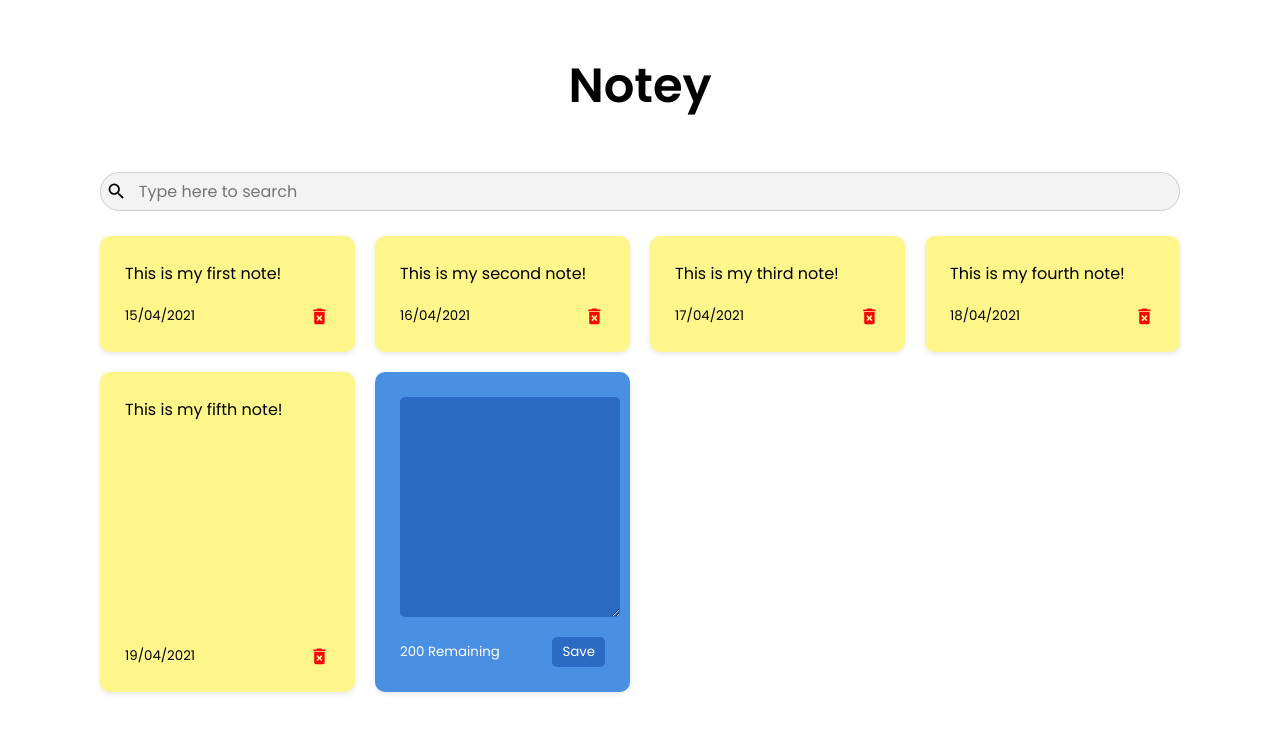
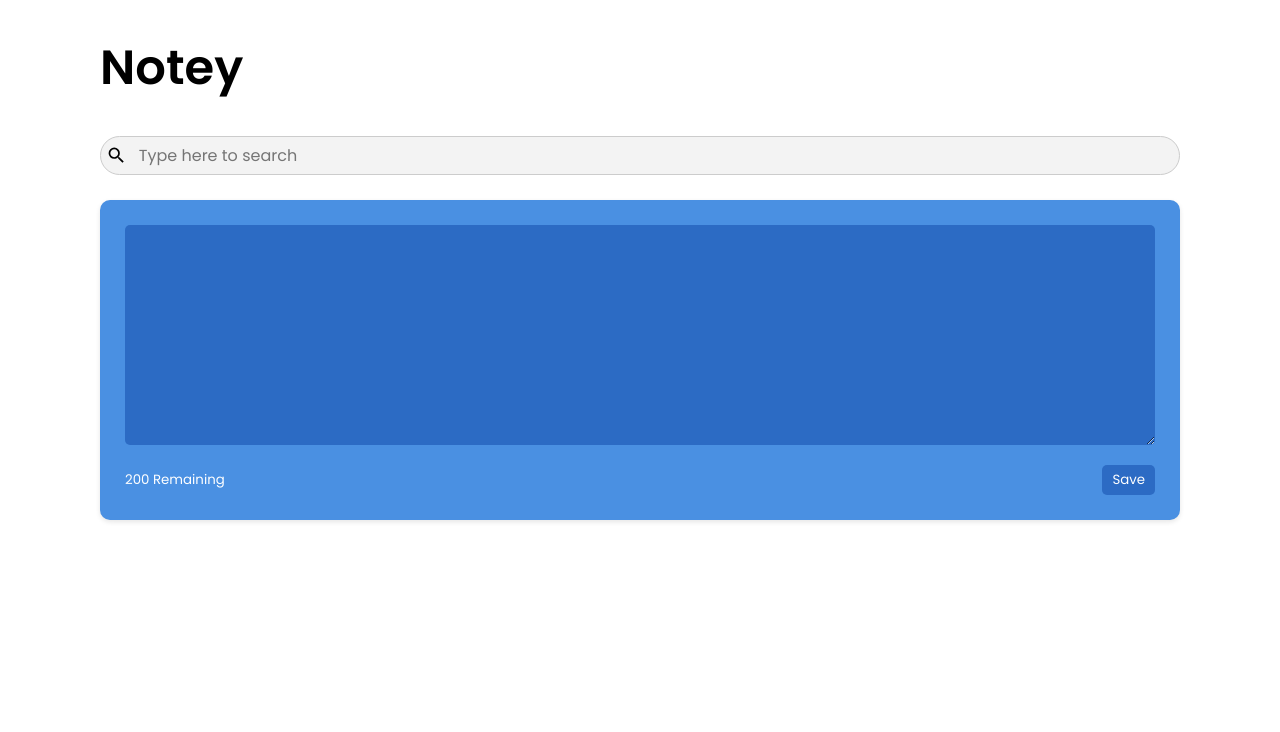
Before and after one commit to GeorgievIliyan/Notey, a React (Create React App) app: page / in a window 1280 px wide. Shown: the top 732 px of the page. Built offline with nearby package versions, Linux system fonts and the light colour scheme.

Commit message:
finishes

```diff
--- a/src/App.js
+++ b/src/App.js
@@ -1,43 +1,29 @@
 import './App.css';
 import './index.css';
 import NotesList from './components/NoteList';
-import { useState } from 'react';
+import { useEffect, useState } from 'react';
 import { nanoid } from 'nanoid';
-import Note from './components/Note';
 import Search from './components/Search';
 
 function App() {
-  /* array for notes */
-  const [notes, setNotes] = useState([
-    {
-      id: nanoid(),
-      text: "This is my first note!",
-      date: "15/04/2021",
-    },
-    {
-      id: nanoid(),
-      text: "This is my second note!",
-      date: "16/04/2021",
-    },
-    {
-      id: nanoid(),
-      text: "This is my third note!",
-      date: "17/04/2021",
-    },
-    {
-      id: nanoid(),
-      text: "This is my fourth note!",
-      date: "18/04/2021",
-    },
-    {
-      id: nanoid(),
-      text: "This is my fifth note!",
-      date: "19/04/2021",
+  const [notes, setNotes] = useState([]);
+
+  const [searchText, setSearchText] = useState('');
+
+  useEffect(() => {
+    try {
+      const savedNotes = JSON.parse(localStorage.getItem('react-notes-app-data'));
+      if (savedNotes) {
+        setNotes(savedNotes);
+      }
+    } catch (error) {
+      console.error("Failed to load notes from localStorage:", error);
     }
-  ]);
+  }, []);
 
-  const [searchText, setSearchText] = useState(' ');
-
+  useEffect(() => {
+    localStorage.setItem('react-notes-app-data', JSON.stringify(notes) )
+  }, [notes]);
 
   const addNote = (text) => {
     const date = new Date();
@@ -58,14 +44,16 @@ function App() {
   return (
     <div className="App">
 
-      <h1>Notey</h1>
+      <div className='header'>
+        <h1>Notey</h1>
+      </div>
 
       <Search handleSearchNote = {setSearchText}></Search>
 
       <div className="container">
         <NotesList
-          notes = {notes.filter((note) => note.text.toLowerCase().includes(searchText))}
-          handleAddNote = {addNote}
+          notes = {notes.filter((note) => note.text.toLowerCase().includes(searchText.toLowerCase()))}
+          handleAddNote={addNote}
           handleDeleteNote={deleteNote} >
         </NotesList>
       </div>
--- a/src/index.css
+++ b/src/index.css
@@ -12,7 +12,6 @@ body {
 }
 h1 {
     text-align: center;
-    margin: 50px 0;
     font-size: 3em;
     font-weight: 600;
     user-select: none;
@@ -93,14 +92,6 @@ textarea:focus{
     transform: scale(1.25);
 }
 
-/* responsive */
-@media (max-width: 768px) {
-    .notes-list {
-        padding: 0 20px;
-    }
-}
-
-
 .search{
     display: flex;
     flex-direction: row;
@@ -124,3 +115,25 @@ textarea:focus{
     outline: none;
     border: none;
 }
+
+.header{
+    display: flex;
+    flex-direction: row;
+    align-items: center;
+    justify-content: space-between;
+    width: 100%;
+    padding-left: 100px;
+    padding-right: 100px;
+    user-select: none;
+}
+
+/* responsive */
+@media (max-width: 768px) {
+    .notes-list {
+        padding: 0 20px;
+    }
+    .search{
+        margin-left: 20px;
+        margin-right: 20px;
+    }
+}
```
